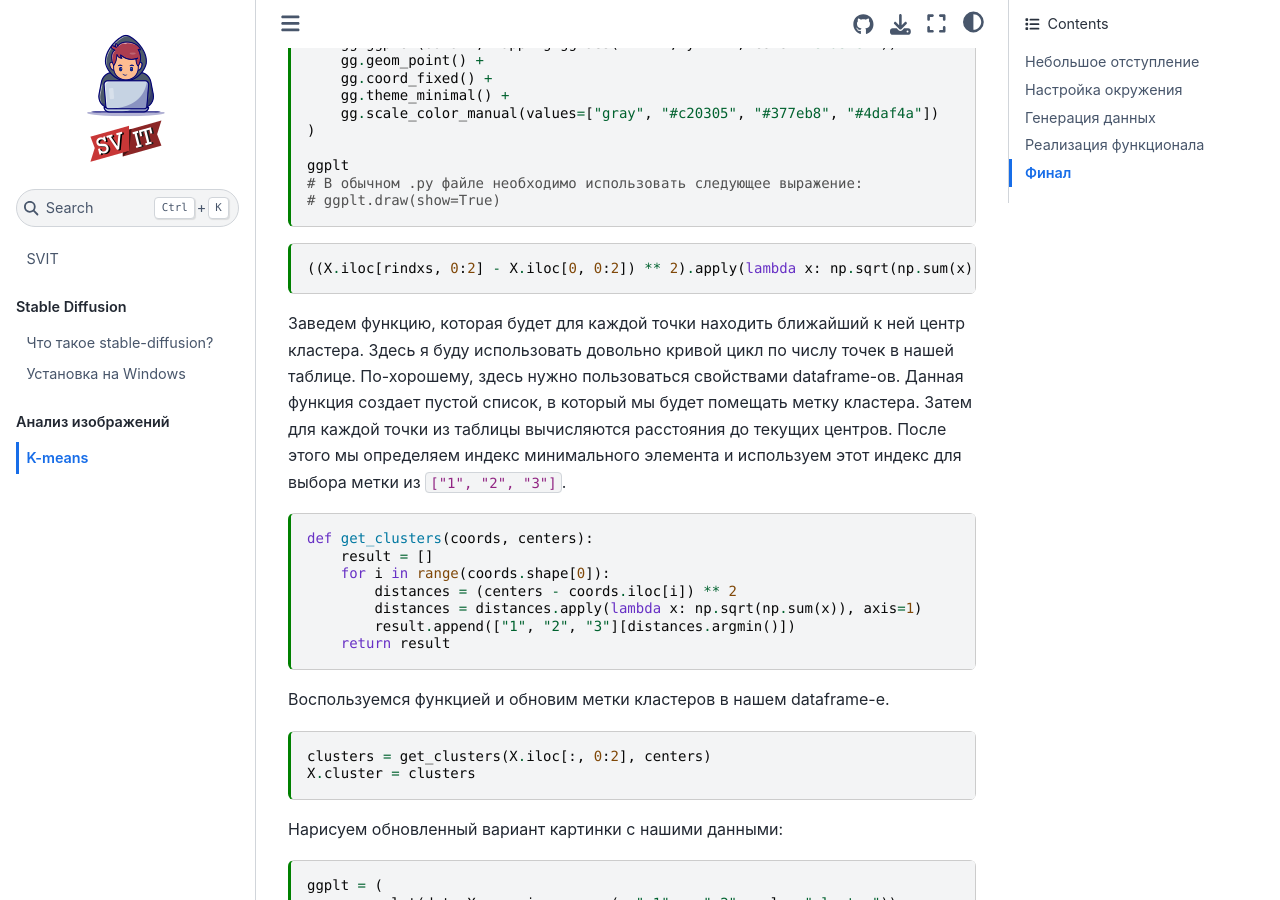
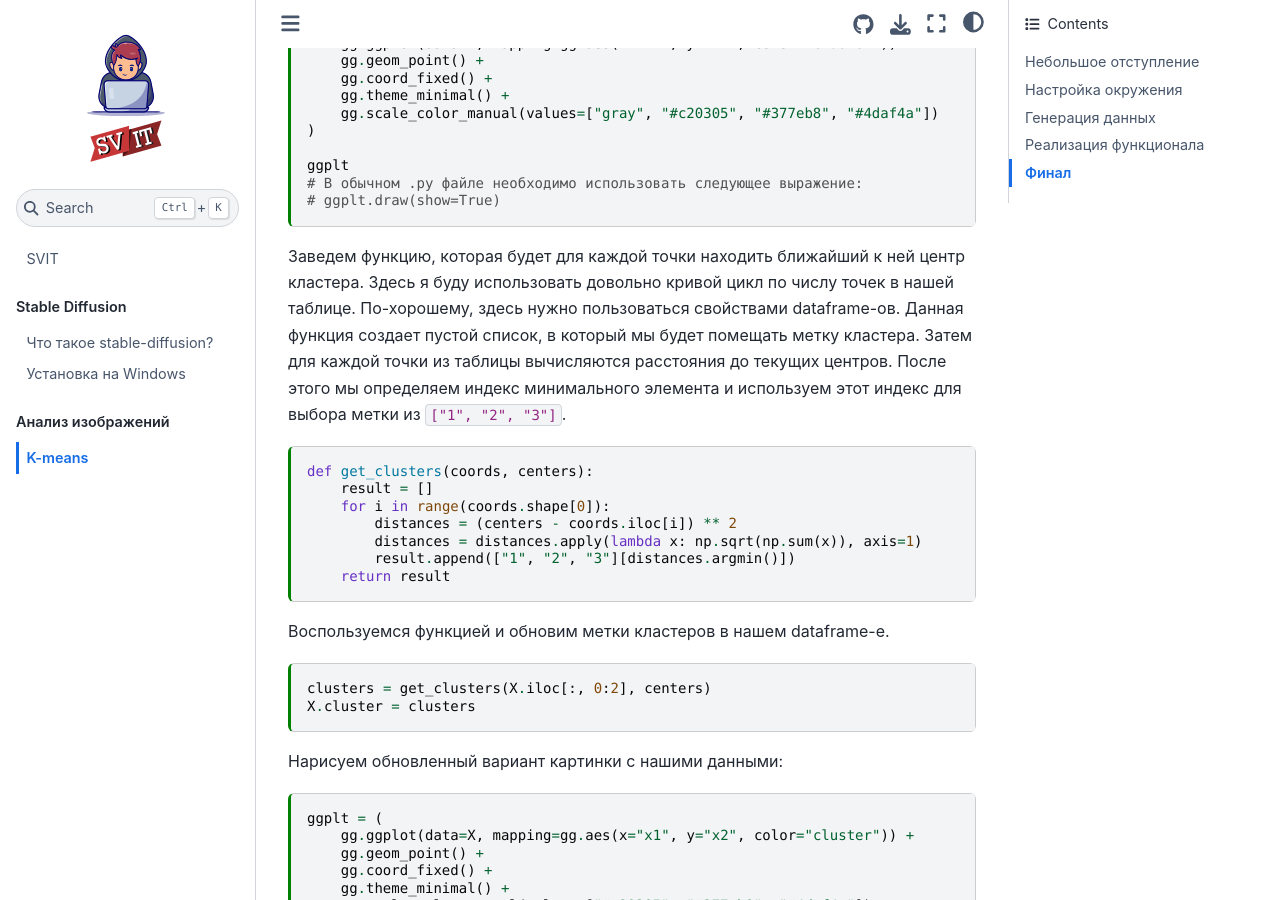
Before and after one commit to svitgit/svit-ru, a Jupyter Book: the page built from chapters/image_analysis/retrieve_color_palette/k_means_from_scratch.md, in a window 1280 px wide and 900 px high, scrolled down 2702 px. Built offline with Jupyter Book 1.0.4 settings and Sphinx 7.4.7 and the Sphinx Book theme 1.1.4, drawn with Linux system fonts in a browser that asks for light colours; comment, search, counter and statistics services are not loaded.

Commit message:
Removed redundant chunk of code

````diff
--- a/chapters/image_analysis/retrieve_color_palette/k_means_from_scratch.md
+++ b/chapters/image_analysis/retrieve_color_palette/k_means_from_scratch.md
@@ -143,10 +143,6 @@ ggplt
 # ggplt.draw(show=True)
 ```
 
-```{code-cell} ipython3
-((X.iloc[rindxs, 0:2] - X.iloc[0, 0:2]) ** 2).apply(lambda x: np.sqrt(np.sum(x)), axis=1)
-```
-
 Заведем функцию, которая будет для каждой точки находить ближайший к ней центр кластера.
 Здесь я буду использовать довольно кривой цикл по числу точек в нашей таблице.
 По-хорошему, здесь нужно пользоваться свойствами dataframe-ов.
````
